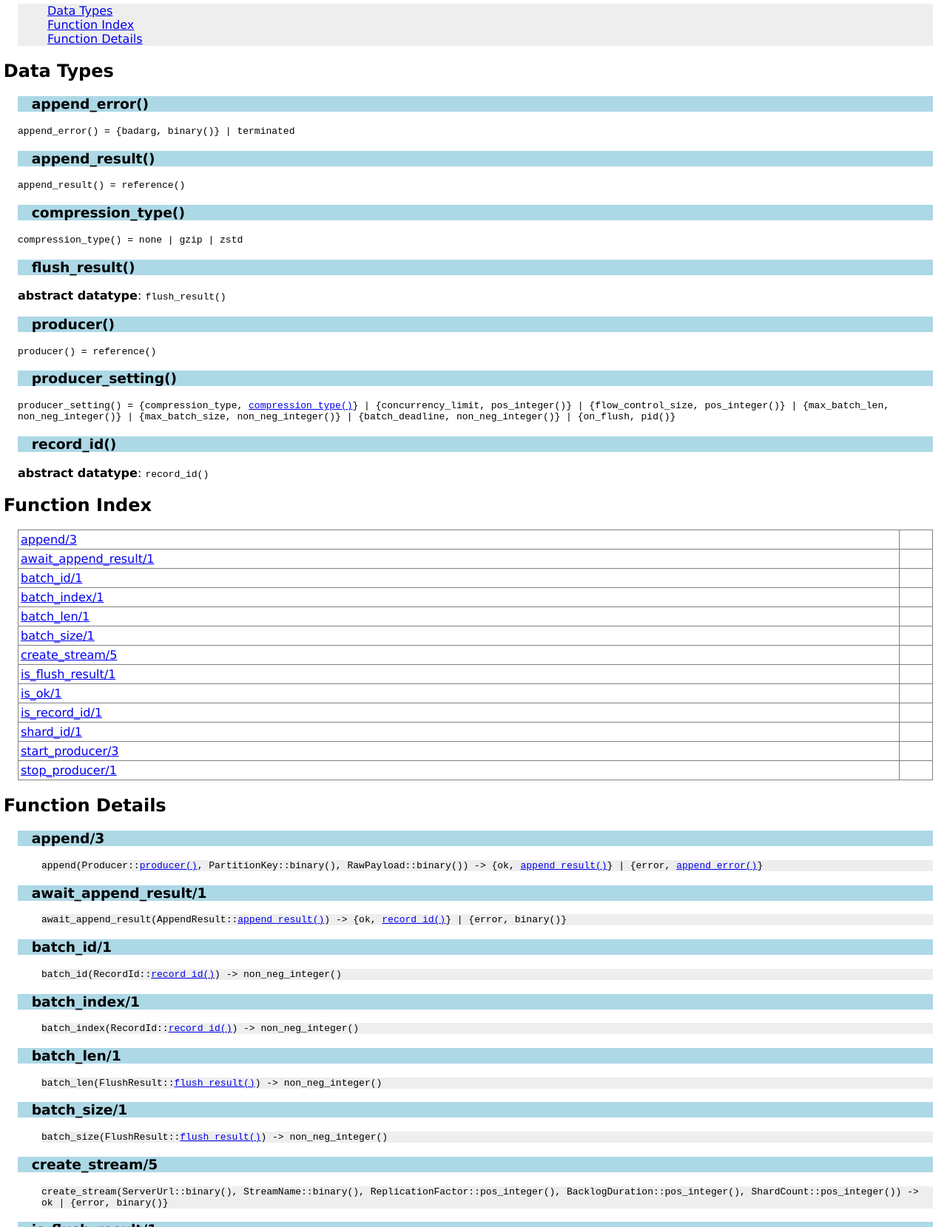
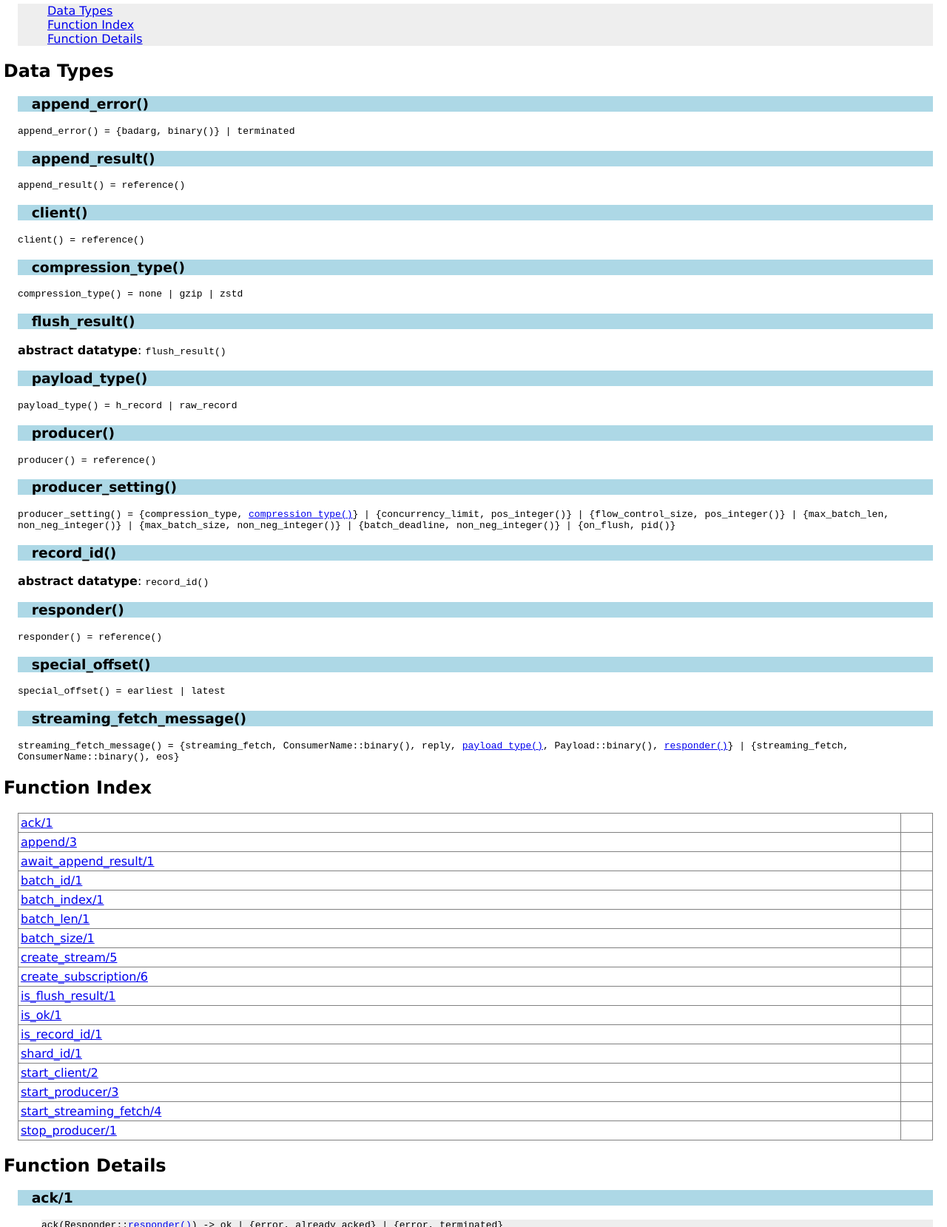
Before and after one commit to hstreamdb/hstreamdb_erl-rs, a plain HTML site: page hstreamdb.html in a window 1280 px wide. Shown: the part 159-1818 px from the top of the page at 74% size. Drawn offline with Linux system fonts and the light colour scheme.

Commit message:
Deploying to gh-pages from @ hstreamdb/hstreamdb_erl-rs@d0a9f774fda7b03e59c489f17276bcc185130c60 🚀

```diff
--- a/hstreamdb.html
+++ b/hstreamdb.html
@@ -23,12 +23,20 @@
 <p><tt>append_result() = reference()</tt></p>
 
 
+<h3 class="typedecl"><a name="type-client">client()</a></h3>
+<p><tt>client() = reference()</tt></p>
+
+
 <h3 class="typedecl"><a name="type-compression_type">compression_type()</a></h3>
 <p><tt>compression_type() = none | gzip | zstd</tt></p>
 
 
 <h3 class="typedecl"><a name="type-flush_result">flush_result()</a></h3>
 <p><b>abstract datatype</b>: <tt>flush_result()</tt></p>
+
+
+<h3 class="typedecl"><a name="type-payload_type">payload_type()</a></h3>
+<p><tt>payload_type() = h_record | raw_record</tt></p>
 
 
 <h3 class="typedecl"><a name="type-producer">producer()</a></h3>
@@ -43,23 +51,45 @@
 <p><b>abstract datatype</b>: <tt>record_id()</tt></p>
 
 
+<h3 class="typedecl"><a name="type-responder">responder()</a></h3>
+<p><tt>responder() = reference()</tt></p>
+
+
+<h3 class="typedecl"><a name="type-special_offset">special_offset()</a></h3>
+<p><tt>special_offset() = earliest | latest</tt></p>
+
+
+<h3 class="typedecl"><a name="type-streaming_fetch_message">streaming_fetch_message()</a></h3>
+<p><tt>streaming_fetch_message() = {streaming_fetch, ConsumerName::binary(), reply, <a href="#type-payload_type">payload_type()</a>, Payload::binary(), <a href="#type-responder">responder()</a>} | {streaming_fetch, ConsumerName::binary(), eos}</tt></p>
+
+
 <h2><a name="index">Function Index</a></h2>
-<table width="100%" border="1" cellspacing="0" cellpadding="2" summary="function index"><tr><td valign="top"><a href="#append-3">append/3</a></td><td></td></tr>
+<table width="100%" border="1" cellspacing="0" cellpadding="2" summary="function index"><tr><td valign="top"><a href="#ack-1">ack/1</a></td><td></td></tr>
+<tr><td valign="top"><a href="#append-3">append/3</a></td><td></td></tr>
 <tr><td valign="top"><a href="#await_append_result-1">await_append_result/1</a></td><td></td></tr>
 <tr><td valign="top"><a href="#batch_id-1">batch_id/1</a></td><td></td></tr>
 <tr><td valign="top"><a href="#batch_index-1">batch_index/1</a></td><td></td></tr>
 <tr><td valign="top"><a href="#batch_len-1">batch_len/1</a></td><td></td></tr>
 <tr><td valign="top"><a href="#batch_size-1">batch_size/1</a></td><td></td></tr>
 <tr><td valign="top"><a href="#create_stream-5">create_stream/5</a></td><td></td></tr>
+<tr><td valign="top"><a href="#create_subscription-6">create_subscription/6</a></td><td></td></tr>
 <tr><td valign="top"><a href="#is_flush_result-1">is_flush_result/1</a></td><td></td></tr>
 <tr><td valign="top"><a href="#is_ok-1">is_ok/1</a></td><td></td></tr>
 <tr><td valign="top"><a href="#is_record_id-1">is_record_id/1</a></td><td></td></tr>
 <tr><td valign="top"><a href="#shard_id-1">shard_id/1</a></td><td></td></tr>
+<tr><td valign="top"><a href="#start_client-2">start_client/2</a></td><td></td></tr>
 <tr><td valign="top"><a href="#start_producer-3">start_producer/3</a></td><td></td></tr>
+<tr><td valign="top"><a href="#start_streaming_fetch-4">start_streaming_fetch/4</a></td><td></td></tr>
 <tr><td valign="top"><a href="#stop_producer-1">stop_producer/1</a></td><td></td></tr>
 </table>
 
 <h2><a name="functions">Function Details</a></h2>
+
+<h3 class="function"><a name="ack-1">ack/1</a></h3>
+<div class="spec">
+<p><tt>ack(Responder::<a href="#type-responder">responder()</a>) -&gt; ok | {error, already_acked} | {error, terminated}</tt><br></p>
+<p> </p>
+</div>
 
 <h3 class="function"><a name="append-3">append/3</a></h3>
 <div class="spec">
@@ -99,7 +129,13 @@
 
 <h3 class="function"><a name="create_stream-5">create_stream/5</a></h3>
 <div class="spec">
-<p><tt>create_stream(ServerUrl::binary(), StreamName::binary(), ReplicationFactor::pos_integer(), BacklogDuration::pos_integer(), ShardCount::pos_integer()) -&gt; ok | {error, binary()}</tt><br></p>
+<p><tt>create_stream(Client::<a href="#type-client">client()</a>, StreamName::binary(), ReplicationFactor::pos_integer(), BacklogDuration::pos_integer(), ShardCount::pos_integer()) -&gt; ok | {error, binary()}</tt><br></p>
+<p> </p>
+</div>
+
+<h3 class="function"><a name="create_subscription-6">create_subscription/6</a></h3>
+<div class="spec">
+<p><tt>create_subscription(Client::<a href="#type-client">client()</a>, SubscriptionId::binary(), StreamName::binary(), AckTimeoutSeconds::pos_integer(), MaxUnackedRecords::pos_integer(), SpecialOffset::<a href="#type-special_offset">special_offset()</a>) -&gt; ok | {error, {badarg, binary()}} | {error, binary()}</tt><br></p>
 <p> </p>
 </div>
 
@@ -127,9 +163,21 @@
 <p> </p>
 </div>
 
+<h3 class="function"><a name="start_client-2">start_client/2</a></h3>
+<div class="spec">
+<p><tt>start_client(ServerUrl::binary(), Options::<a href="http://www.erlang.org/edoc/doc/stdlib/doc/proplists.html#type-proplist">proplists:proplist()</a>) -&gt; {ok, <a href="#type-client">client()</a>} | {error, binary()}</tt><br></p>
+<p> </p>
+</div>
+
 <h3 class="function"><a name="start_producer-3">start_producer/3</a></h3>
 <div class="spec">
-<p><tt>start_producer(ServerUrl::binary(), StreamName::binary(), ProducerSettings::[<a href="#type-producer_setting">producer_setting()</a>]) -&gt; {ok, <a href="#type-producer">producer()</a>} | {error, binary()}</tt><br></p>
+<p><tt>start_producer(Client::<a href="#type-client">client()</a>, StreamName::binary(), ProducerSettings::[<a href="#type-producer_setting">producer_setting()</a>]) -&gt; {ok, <a href="#type-producer">producer()</a>} | {error, binary()}</tt><br></p>
+<p> </p>
+</div>
+
+<h3 class="function"><a name="start_streaming_fetch-4">start_streaming_fetch/4</a></h3>
+<div class="spec">
+<p><tt>start_streaming_fetch(Client::<a href="#type-client">client()</a>, ReturnPid::pid(), ConsumerName::binary(), SubscriptionId::binary()) -&gt; ok | {error, binary()}</tt><br></p>
 <p> </p>
 </div>
 
```
